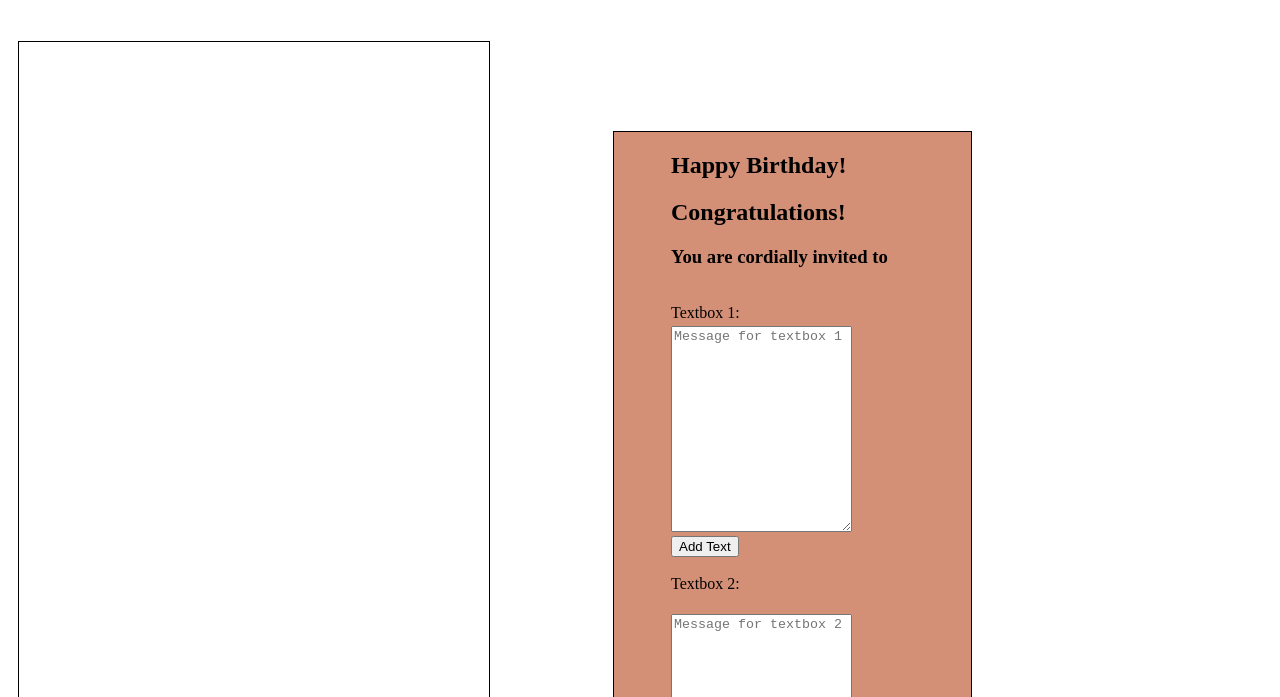
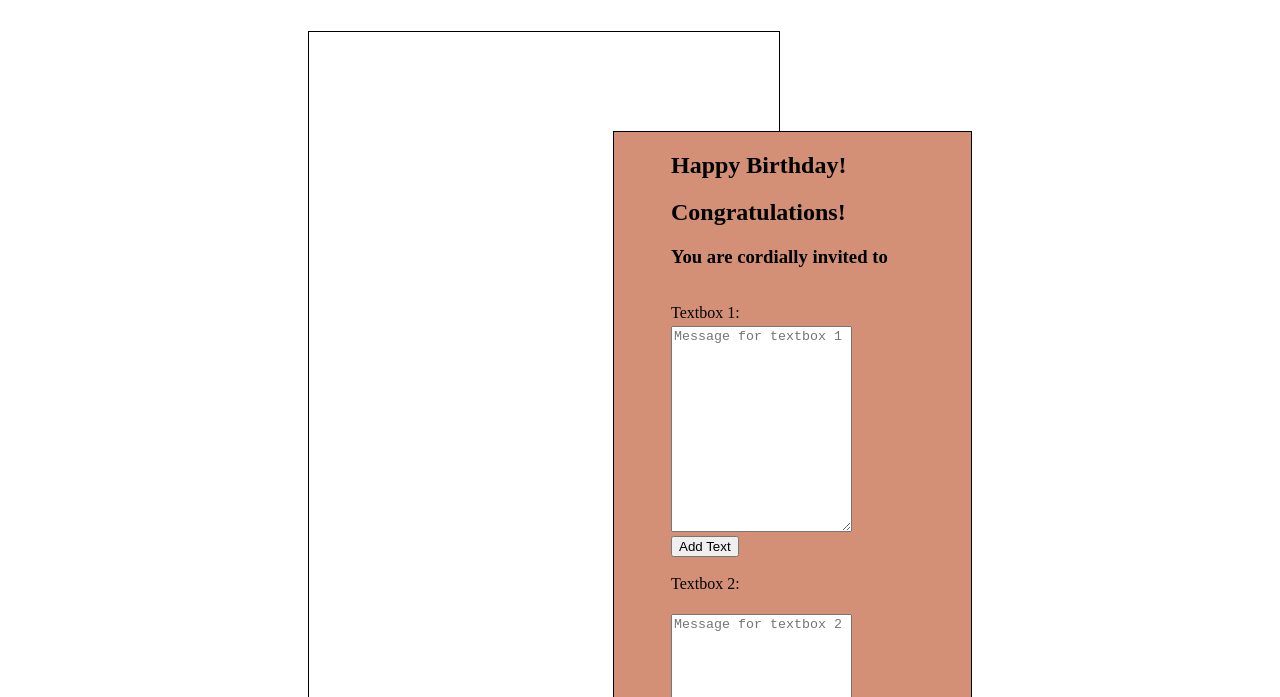
Before and after one commit to Zulhikman/Assignment2, a plain HTML site: page Custom.html in a window 1280 px wide. Shown: the part 103-800 px from the top of the page. Drawn offline with Linux system fonts and the light colour scheme.

Commit message:
Lagi about Customise

```diff
--- a/Custom.css
+++ b/Custom.css
@@ -8,7 +8,7 @@
   float:right;
   border: 1px solid black;
   width: 357px;
-  height: 806px;
+  height: auto;
   margin-top: 100px;
   margin-right: 300px;
   background: #D49077;
@@ -16,11 +16,11 @@
 
 #div3{
 
-  float: left;
+
   top:auto;
   width: 450px;
   height: 650px;
-  margin: 10px;
+  margin-left: 300px;
   padding: 10px;
   border: 1px solid black;
   font-family: cursive;
--- a/Custom.html
+++ b/Custom.html
@@ -75,10 +75,11 @@
   <textarea id="details2" placeholder="Message for textbox 2" style="height:200px"></textarea>
   <br>
   <button id = "update2" onclick = "update2()" type="submit"> Add Text </button>
+  <br></br>
+  <button type="button" onclick="changeColor();">Change color</button>
   </div>
 
   <br>
-  <button type="button" onclick="changeColor();">Change color</button>
 
 
 </div>
```
